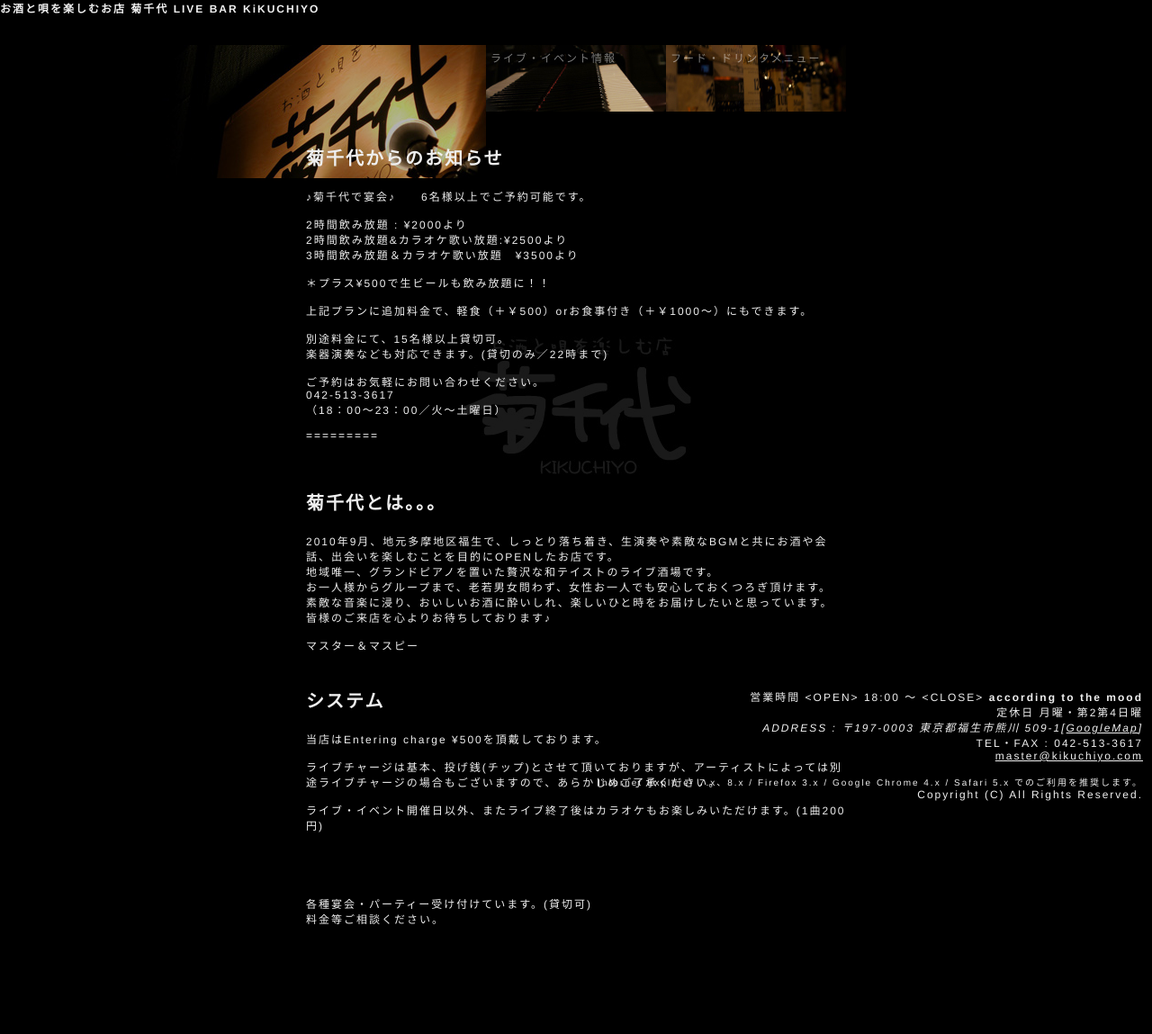
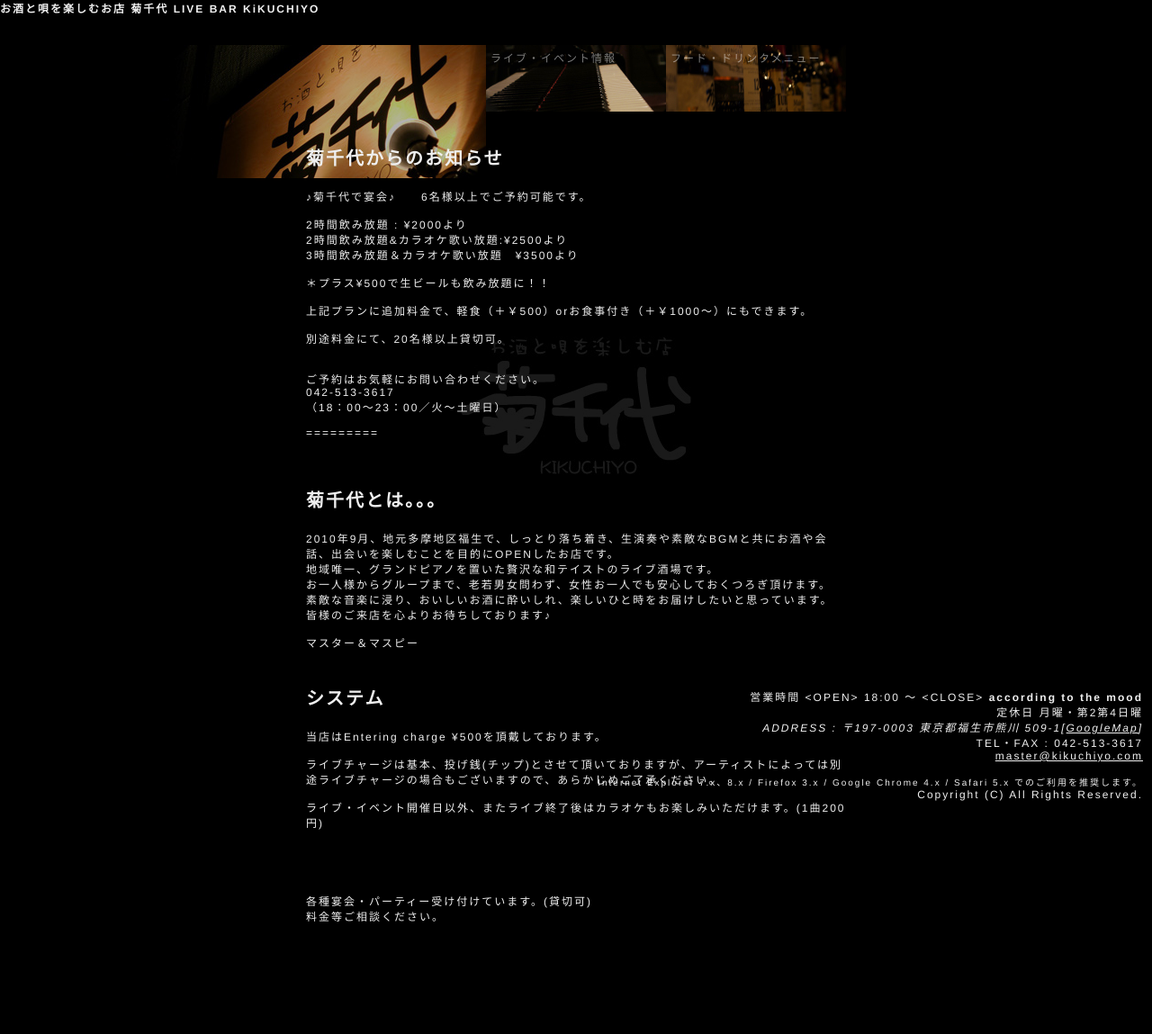
Before and after one commit to live-kikuchiyo/live-kikuchiyo.github.io, a Jekyll site: the page built from info.html, in a window 1280 px wide. Shown: the whole page at 90% size. Built offline with Jekyll 4.4.1, drawn with Linux system fonts in a browser that asks for light colours; nearby versions of some CDN libraries.

Commit message:
Update info.html

```diff
--- a/info.html
+++ b/info.html
@@ -25,9 +25,8 @@ title: お知らせ
 				上記プランに追加料金で、軽食（＋￥500）orお食事付き（＋￥1000～）にもできます。
 				<br/>
 				<br/>
-				別途料金にて、15名様以上貸切可。
+				別途料金にて、20名様以上貸切可。
 				<br/>
-				楽器演奏なども対応できます。(貸切のみ／22時まで)
 				<br/>
 				<br/>
 				ご予約はお気軽にお問い合わせください。
```
